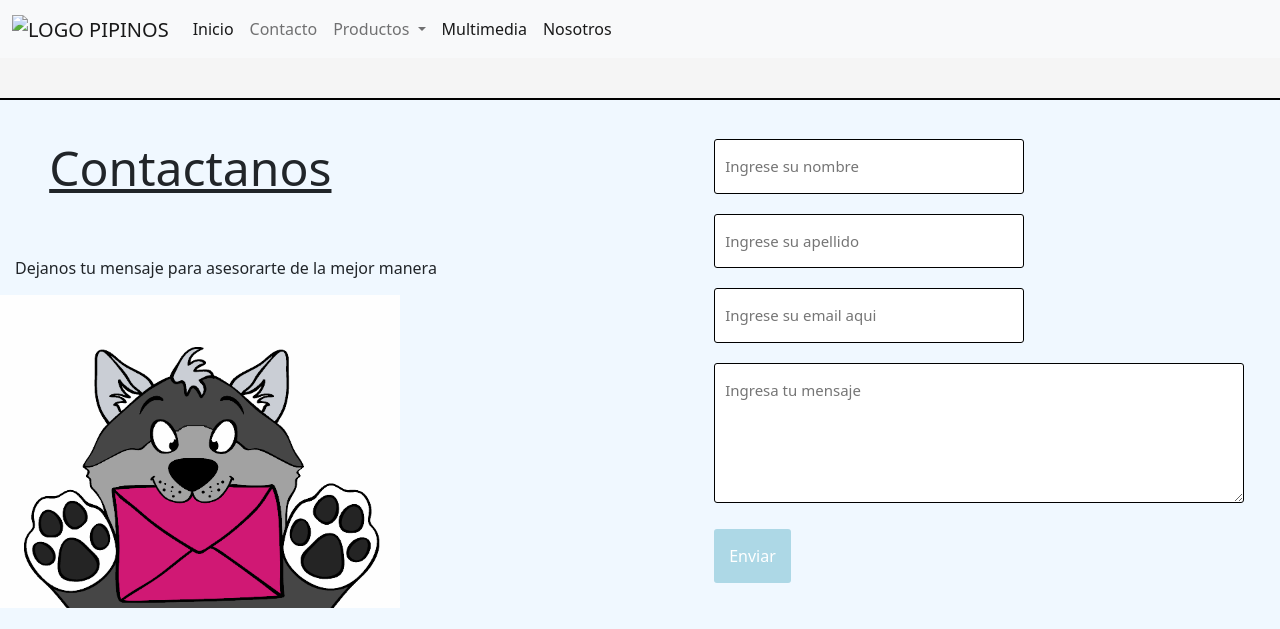
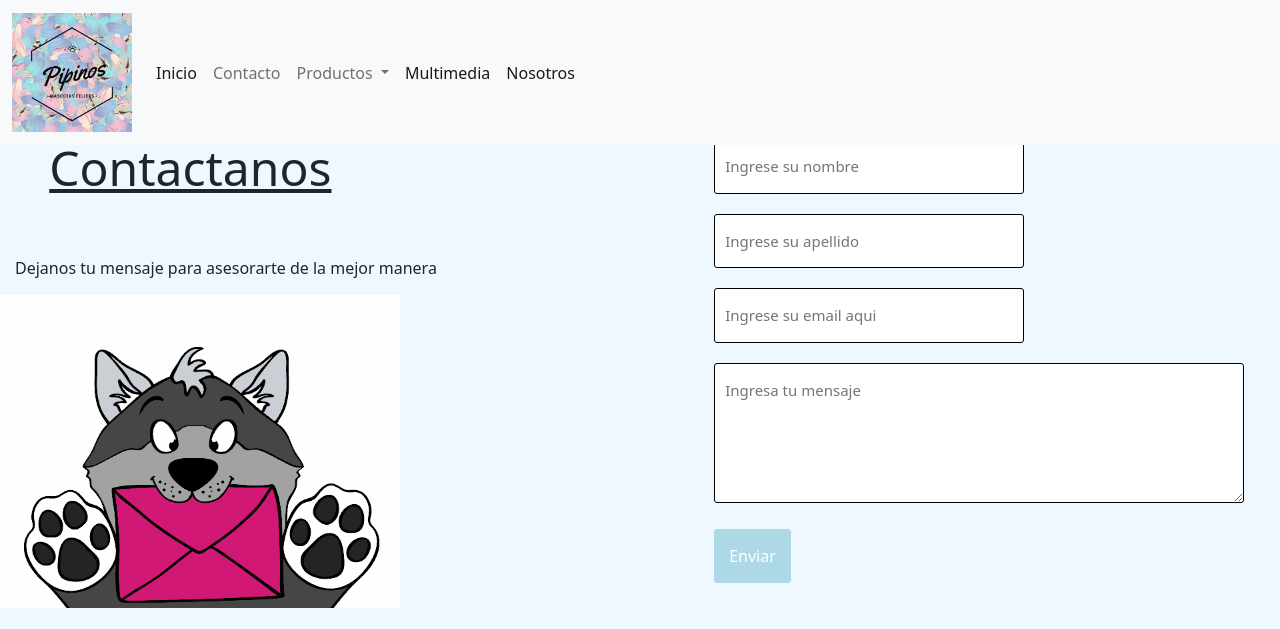
Before and after one commit to MarianEsteban/ProyectoCoderPruebas, a plain HTML site: page pages/contacto.html in a window 1280 px wide. Shown: the top 629 px of the page. Drawn offline with nearby package versions, Linux system fonts and the light colour scheme; the site is published under a folder, as on GitHub Pages, so addresses that start at the root find nothing; a web font is replaced by a local one.

Commit message:
Arreglo logo

```diff
--- a/pages/contacto.html
+++ b/pages/contacto.html
@@ -19,7 +19,7 @@
     <nav class="navbar navbar-expand-lg bg-light">
       <div class="container-fluid">
         <a class="navbar-brand" href="#">
-          <img src="/img/Copia de IMG_3512.png" alt="LOGO PIPINOS" width="120px"> </a>
+          <img src="../img/Copia de IMG_3512.png" alt="LOGO PIPINOS" width="120px"> </a>
         <button class="navbar-toggler" type="button" data-bs-toggle="collapse" data-bs-target="#navbarSupportedContent"
           aria-controls="navbarSupportedContent" aria-expanded="false" aria-label="Toggle navigation">
           <span class="navbar-toggler-icon"></span>
```
Also changed, not shown: index.html (+1 -1 lines), pages/multimedia.html (+4 -1 lines), pages/nosotros.html (+1 -1 lines), pages/productos.html (+1 -1 lines).
